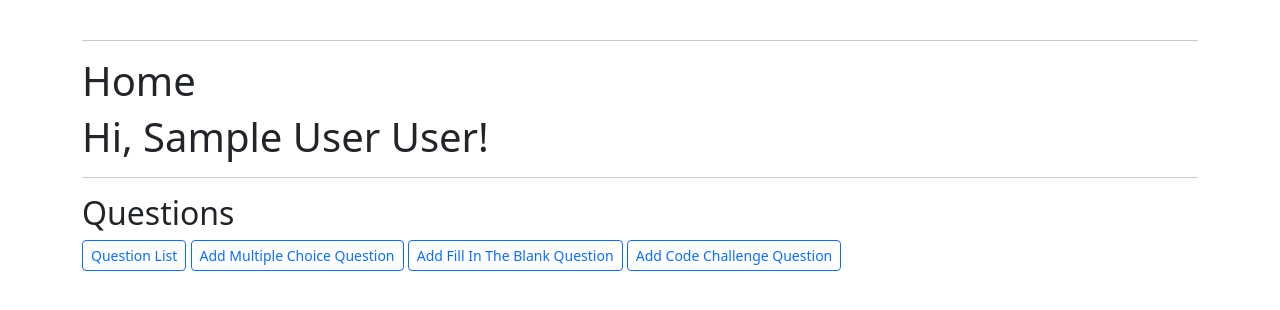
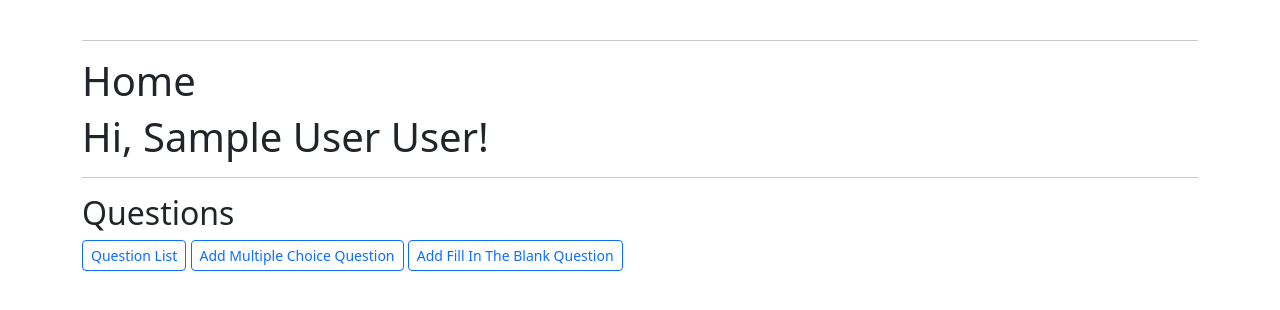
Before and after one commit to Iron-Chef/Automated_Assessment_Tool, a Flask app: page / in a window 1280 px wide. Shown: the part 56-366 px from the top of the page. Run offline with Flask 3, Linux system fonts and the light colour scheme; a user stored in the database is signed in; tables that the repository leaves empty hold one stand-in row (values such as "Sample post"); some libraries are stand-ins or nearby versions.

Commit message:
fixed development

```diff
--- a/app/config.py
+++ b/app/config.py
@@ -6,5 +6,5 @@ class Config(object):
     SECRET_KEY = os.environ.get('SECRET_KEY') or '879dd461d269f89c799c52abf49af8c59477c445849953e4'
 
     #SQLALCHEMY_DATABASE_URI = 'mysql+pymysql://c1123652:Team8Team8@csmysql.cs.cf.ac.uk:3306/c1123652_aat_Team8'
-    SQLALCHEMY_DATABASE_URI = os.environ.get('DATABASE_URL') or 'sqlite:///' + os.path.join(basedir, 'reponse.db')
-    #SQLALCHEMY_TRACK_MODIFICATIONS = False
+    SQLALCHEMY_DATABASE_URI = os.environ.get('DATABASE_URL') or 'sqlite:///' + os.path.join(basedir, 'response.db')
+    SQLALCHEMY_TRACK_MODIFICATIONS = False
--- a/app/routes.py
+++ b/app/routes.py
@@ -201,7 +201,7 @@ def add_fill_in_the_blank_question():
 
     return render_template('add_fill_in_the_blank_question.html', form = form)
 
-#view list of questions- opportunity to list by different queries# Add code-challenge questions
+#view list of questions- opportunity to list by different queries
 @app.route("/fill_in_the_blank_question/<int:fill_in_the_blank_question_id>", methods=['GET'])
 def fill_in_the_blank_question(fill_in_the_blank_question_id):
 
@@ -213,7 +213,6 @@ def fill_in_the_blank_question(fill_in_the_blank_question_id):
         title = fill_in_the_blank_question.question,
         fill_in_the_blank_question_id = fill_in_the_blank_question_id
     )
-
 
 @app.route("/edit_fill_in_the_blank_question/Question_<int:fill_in_the_blank_question_id>", methods=['GET', 'POST'])
 def edit_fill_in_the_blank_question(fill_in_the_blank_question_id):
@@ -260,70 +259,6 @@ def delete_fill_in_the_blank_question(fill_in_the_blank_question_id):
         flash("Problem deleting question, please check with Admin!")
 
         return redirect('/question_list')
-
-@app.route("/fill_in_the_blank_question/<int:fill_in_the_blank_question_id>", methods=['GET'])
-def fill_in_the_blank_question(fill_in_the_blank_question_id):
-
-    fill_in_the_blank_question = Multiplechoice.query.get_or_404(fill_in_the_blank_question_id)
-
-    return render_template(
-        'fill_in_the_blank_question.html',
-        fill_in_the_blank_question = fill_in_the_blank_question,
-        title = fill_in_the_blank_question.question,
-        fill_in_the_blank_question_id = fill_in_the_blank_question_id
-    )
-
-
-@app.route("/edit_fill_in_the_blank_question/Question_<int:fill_in_the_blank_question_id>", methods=['GET', 'POST'])
-def edit_fill_in_the_blank_question(fill_in_the_blank_question_id):
-
-    fill_in_the_blank_question = Multiplechoice.query.get_or_404(fill_in_the_blank_question_id)
-
-    form = FillInTheBlankQuestionForm()
-
-    if form.validate_on_submit():
-        fill_in_the_blank_question.question = form.question.data
-        fill_in_the_blank_question.answer_1 = form.answer.data
-        fill_in_the_blank_question.subject_tag = form.subject.data
-        fill_in_the_blank_question.marks = form.marks.data
-        fill_in_the_blank_question.feedback = form.feedback.data
-        fill_in_the_blank_question.topic_tag = form.topic.data
-
-        db.session.add(fill_in_the_blank_question)
-        db.session.commit()
-
-        flash("Question amended")
-        return redirect('/question_list')
-
-    form.question.data = fill_in_the_blank_question.question
-    form.answer.data = fill_in_the_blank_question.answer_1
-    form.subject.data = fill_in_the_blank_question.subject_tag
-    form.marks.data = fill_in_the_blank_question.marks
-    form.feedback.data = fill_in_the_blank_question.feedback
-    form.topic.data = fill_in_the_blank_question.topic_tag
-
-    return render_template('edit_fill_in_the_blank_question.html', fill_in_the_blank_question = fill_in_the_blank_question, form = form)
-
-@app.route("/fill_in_the_blank_question/delete/<int:fill_in_the_blank_question_id>")
-def delete_fill_in_the_blank_question(fill_in_the_blank_question_id):
-    fill_in_the_blank_question_to_delete = Multiplechoice.query.get_or_404(fill_in_the_blank_question_id)
-
-    try:
-        db.session.delete(fill_in_the_blank_question_to_delete)
-        db.session.commit()
-        flash("Question deleted!")
-
-        return redirect('/question_list')
-
-    except:
-        flash("Problem deleting question, please check with Admin!")
-
-        return redirect('/question_list')
-
-# Add code-challenge questions
-@app.route("/add_code_challenge_question.html", methods = ['GET', 'POST'])
-def add_code_challenge_question():
-    return render_template('add_code_challenge_question.html')
 
 @app.route("/question_list/<order_by>", methods = ['GET'])
 @app.route("/<order_by>")
--- a/app/templates/index.html
+++ b/app/templates/index.html
@@ -13,7 +13,6 @@
     <a href="{{ url_for('question_list', order_by = 'question_type') }}" class="btn btn-outline-primary btn-sm">Question List</a>
     <a href="{{ url_for('add_mc_question') }}" class="btn btn-outline-primary btn-sm">Add Multiple Choice Question</a>
     <a href="{{ url_for('add_fill_in_the_blank_question') }}" class="btn btn-outline-primary btn-sm">Add Fill In The Blank Question</a>
-    <a href="{{ url_for('add_code_challenge_question') }}" class="btn btn-outline-primary btn-sm">Add Code Challenge Question</a>
 
     {%  else %}
     {% endif %}
```
Also changed, not shown: app/__init__.py (+4 -4 lines), app/models.py (+2 -5 lines), app/templates/question_list.html (+0 -49 lines), app/response.db (added).
